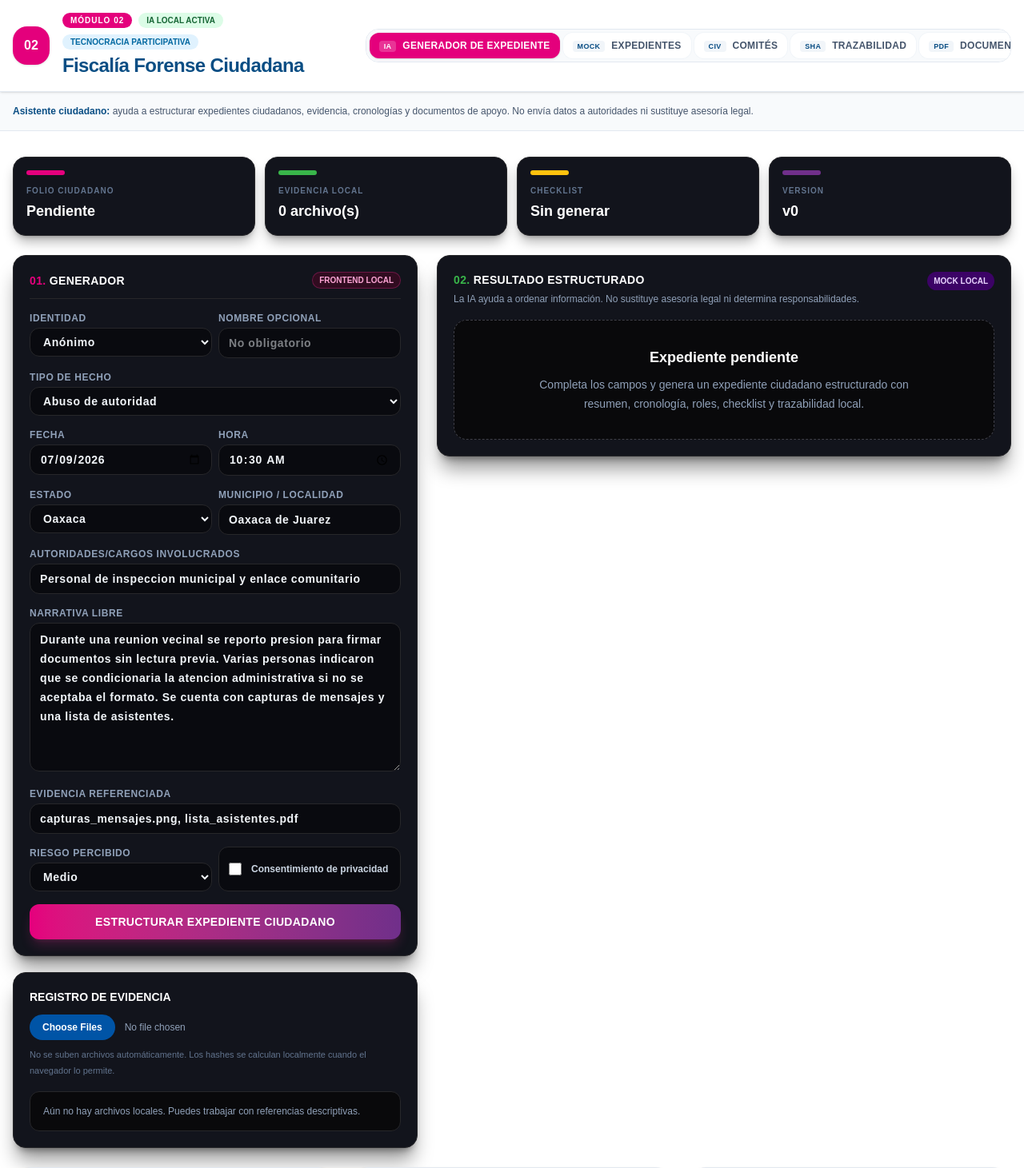
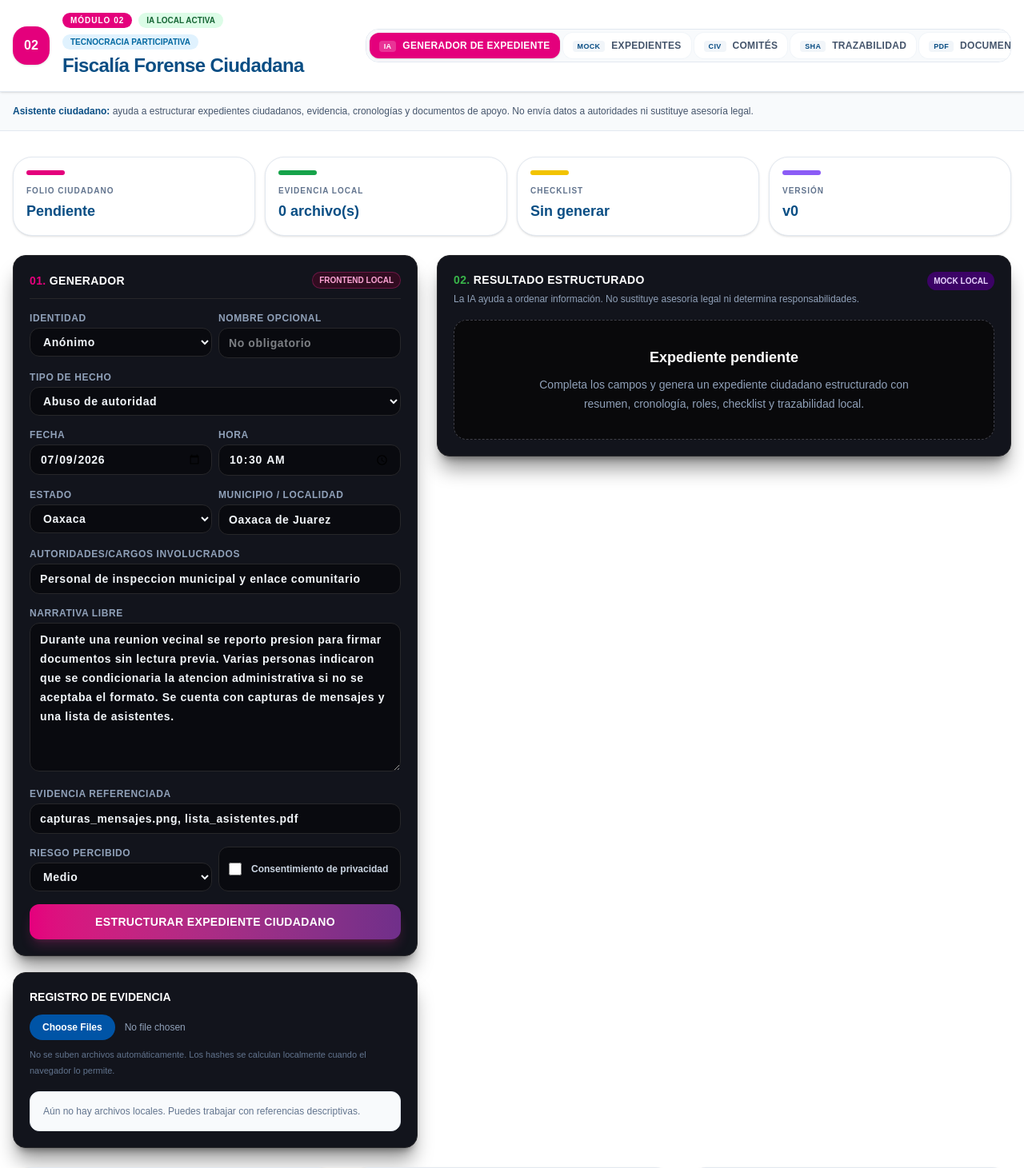
Before and after one commit to TecnocraciaParticipativaMexico/Plataforma, a Next.js app in the folder web/: page /fiscalia-ia in a window 1280 px wide. Shown: the top 1461 px of the page at 80% size. Built offline with nearby package versions, Linux system fonts and the light colour scheme.

Commit message:
style: refresh fiscalia dashboard cards

```diff
--- a/web/components/fiscalia-ia/DashboardCards.tsx
+++ b/web/components/fiscalia-ia/DashboardCards.tsx
@@ -11,15 +11,15 @@ export function DashboardCards({ structuredCase, evidenceCount }: DashboardCards
   return (
     <section className="grid gap-3 md:grid-cols-4 print:hidden">
       {[
-        { label: "Folio ciudadano", value: structuredCase?.folio ?? "Pendiente", color: "#E5007D" },
-        { label: "Evidencia local", value: `${evidenceCount} archivo(s)`, color: "#39B54A" },
-        { label: "Checklist", value: structuredCase ? `${checklistDone}/${structuredCase.checklist.length}` : "Sin generar", color: "#FFC20E" },
-        { label: "Version", value: structuredCase ? `v${structuredCase.version}` : "v0", color: "#702F8A" },
+        { label: "Folio ciudadano", value: structuredCase?.folio ?? "Pendiente", color: "#E4007C" },
+        { label: "Evidencia local", value: `${evidenceCount} archivo(s)`, color: "#16A34A" },
+        { label: "Checklist", value: structuredCase ? `${checklistDone}/${structuredCase.checklist.length}` : "Sin generar", color: "#F2C300" },
+        { label: "Versión", value: structuredCase ? `v${structuredCase.version}` : "v0", color: "#8B5CF6" },
       ].map((card) => (
-        <article key={card.label} className="rounded-2xl border border-zinc-800 bg-[#12141c] p-4 shadow-lg shadow-black/30">
+        <article key={card.label} className="rounded-[24px] border border-slate-200 bg-white p-4 shadow-sm">
           <div className="mb-3 h-1.5 w-12 rounded-full" style={{ backgroundColor: card.color }} />
           <p className="text-[10px] font-black uppercase tracking-widest text-slate-500">{card.label}</p>
-          <p className="mt-1 break-words text-lg font-black text-white">{card.value}</p>
+          <p className="mt-1 break-words text-lg font-black text-[#0A4E84]">{card.value}</p>
         </article>
       ))}
     </section>
@@ -28,18 +28,18 @@ export function DashboardCards({ structuredCase, evidenceCount }: DashboardCards
 
 export function EvidenceMiniList({ evidence }: { evidence: EvidenceRecord[] }) {
   if (!evidence.length) {
-    return <div className="rounded-xl border border-zinc-800 bg-zinc-950 p-4 text-xs text-slate-400">Aún no hay archivos locales. Puedes trabajar con referencias descriptivas.</div>;
+    return <div className="rounded-xl border border-slate-200 bg-[#F8FAFC] p-4 text-xs text-slate-500">Aún no hay archivos locales. Puedes trabajar con referencias descriptivas.</div>;
   }
 
   return (
     <div className="space-y-2">
       {evidence.map((item) => (
-        <div key={item.id} className="rounded-xl border border-zinc-800 bg-zinc-950 p-3 text-xs">
+        <div key={item.id} className="rounded-xl border border-slate-200 bg-[#F8FAFC] p-3 text-xs">
           <div className="flex flex-wrap items-center justify-between gap-2">
-            <span className="font-bold text-white">{item.name}</span>
-            <span className="rounded-full bg-emerald-950 px-2 py-0.5 text-[10px] font-bold text-emerald-300">hash local</span>
+            <span className="font-bold text-[#0A4E84]">{item.name}</span>
+            <span className="rounded-full bg-[#DCFCE7] px-2 py-0.5 text-[10px] font-bold text-[#166534]">hash local</span>
           </div>
-          <p className="mt-1 break-all font-mono text-[10px] text-slate-400">{item.sha256}</p>
+          <p className="mt-1 break-all font-mono text-[10px] text-slate-500">{item.sha256}</p>
         </div>
       ))}
     </div>
```
